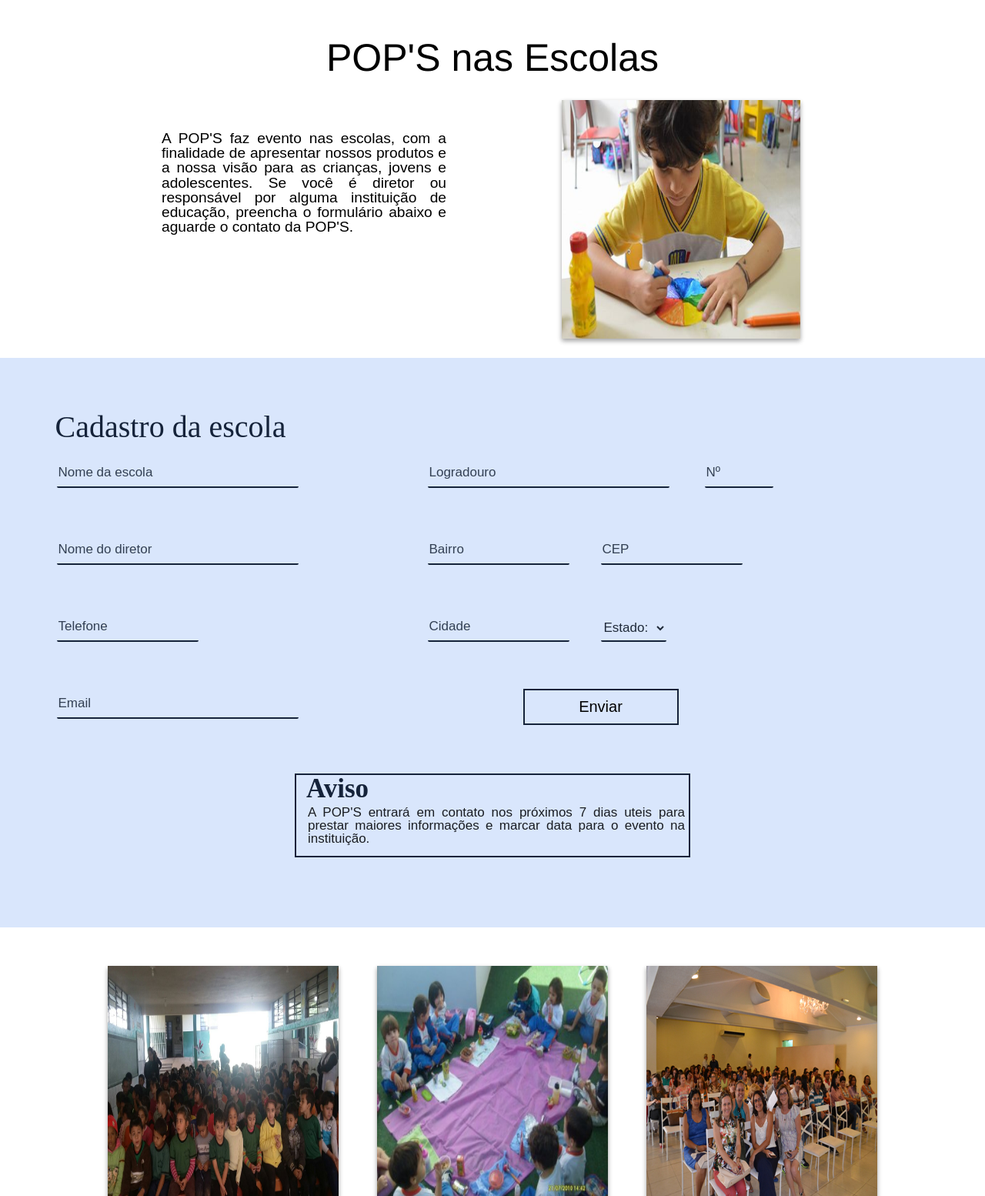
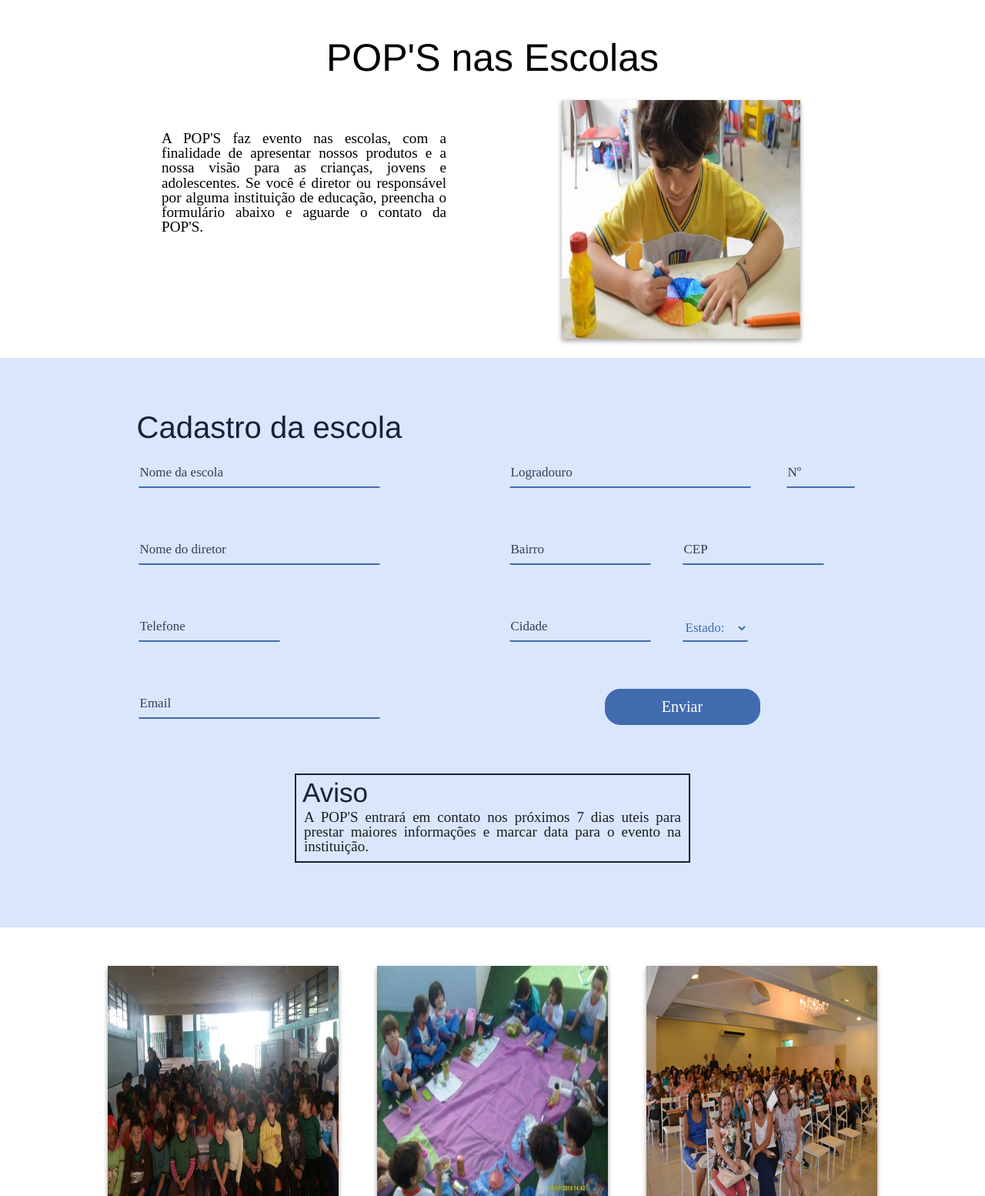
Before and after one commit to eudev-i/pop-soda-drink, a PHP site: page /pops_escola.php in a window 1280 px wide. Shown: the part 160-1714 px from the top of the page at 77% size. Run offline with PHP 8.4, Linux system fonts and the light colour scheme.

Commit message:
Finalization of page of pops in the schools

```diff
--- a/css/pops_escola.css
+++ b/css/pops_escola.css
@@ -97,7 +97,7 @@ a:focus, button:focus, input:focus, textarea:focus, select:focus, option:focus {
     padding-left: 120px;
     font-size: 1.2em;
     padding-bottom: 30px;
-    font-family: sans-serif;
+    font-family: Gadugi;
     padding-top: 50px;
     text-align: justify;
     float: left;
@@ -116,11 +116,12 @@ a:focus, button:focus, input:focus, textarea:focus, select:focus, option:focus {
 	padding-top: 20px;
     /*background: linear-gradient(to right, rgb(21, 35, 58), rgb(46, 65, 96), rgb(74, 89, 112));*/
     background-color: #d9e6fc;
+
 }
 
 /* caixa central do cadastro */
 .caixa_central_cadastro{
-    width: 1197px;
+    width: 985px;
     height: 680px;
     overflow: hidden;
     margin-top: 40px;
@@ -131,7 +132,7 @@ a:focus, button:focus, input:focus, textarea:focus, select:focus, option:focus {
     margin-top: 10px;
     font-size: 2.5em;
     color: #15233a;
-    font-family: Microsoft JhengHei UI;
+    font-family: Helvetica;
 
 }
 
@@ -142,6 +143,7 @@ a:focus, button:focus, input:focus, textarea:focus, select:focus, option:focus {
     margin-bottom: 10px;
     height: 400px;
     float: left;
+    font-family: Helvetica;
     margin-left: 32px;
 }
 
@@ -153,13 +155,13 @@ a:focus, button:focus, input:focus, textarea:focus, select:focus, option:focus {
 .formatacao_inputs{
     height: 35px;
     border: none;
-    border-bottom: 2px solid #15233a;
+    border-bottom: 2px solid #416baf;
     margin-bottom: 30px;
     transition: 0.4s;
     font-size: 17px;
-    color: #202a3a;
+    color: #416baf;
     background-color: transparent;
-    font-family: sans-serif;
+    font-family: Gadugi;
 }
 
 .slt_estado{
@@ -186,19 +188,21 @@ input:focus::-webkit-input-placeholder {
     clear: both;
     margin-left: auto;
     margin-right: auto;
-    border: 1px solid #15233a;
-    color: #000;
-    font-family: sans-serif;
+    border: 1px solid #416baf;
+    color: #fff;
+    font-family: Gadugi;
     font-size: 20px;
-    background-color: transparent;
+    background-color: #416baf;
     transition: 0.4s;
+    border-radius: 20px;
 }
 
 .botao:hover{
     background-color: rgba(230, 228, 228, 0.5);
     transition: 0.4s;
     cursor: pointer;
-    color: #15233a;
+    color: #fff;
+    background-color: #15233a;
 }
 
 .aviso{
@@ -207,7 +211,7 @@ input:focus::-webkit-input-placeholder {
     height: auto;
     overflow: hidden;
     margin-bottom: 5px;
-    padding-bottom: 5px;
+    padding: 5px;
     clear: both;
     /*background-color: rgb(247, 255, 129);*/
     border: 2px solid #15233a;
@@ -216,15 +220,14 @@ input:focus::-webkit-input-placeholder {
 
 .aviso strong{
     font-size: 35px;
-    font-family: Microsoft JhengHei UI;
+    font-family: Helvetica;
     color: #15233a;
-    font-weight: bold;
     padding-left: 3px;
 }
 
 .aviso p{
-    font-size: 17px;
-    font-family: sans-serif;
+    font-size: 19px;
+    font-family: Gadugi;
     padding: 5px;
     color: #1a1d22;
     text-align: justify;
```
